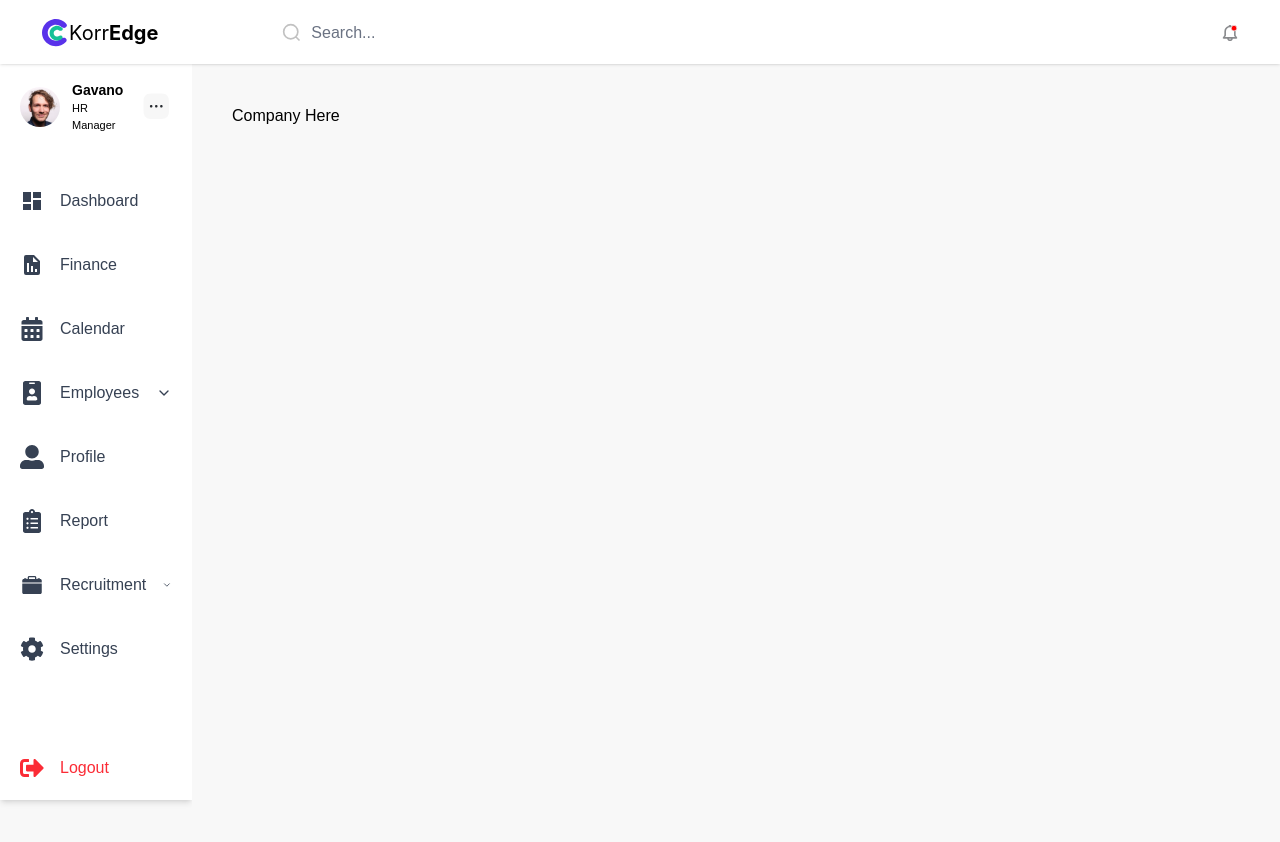
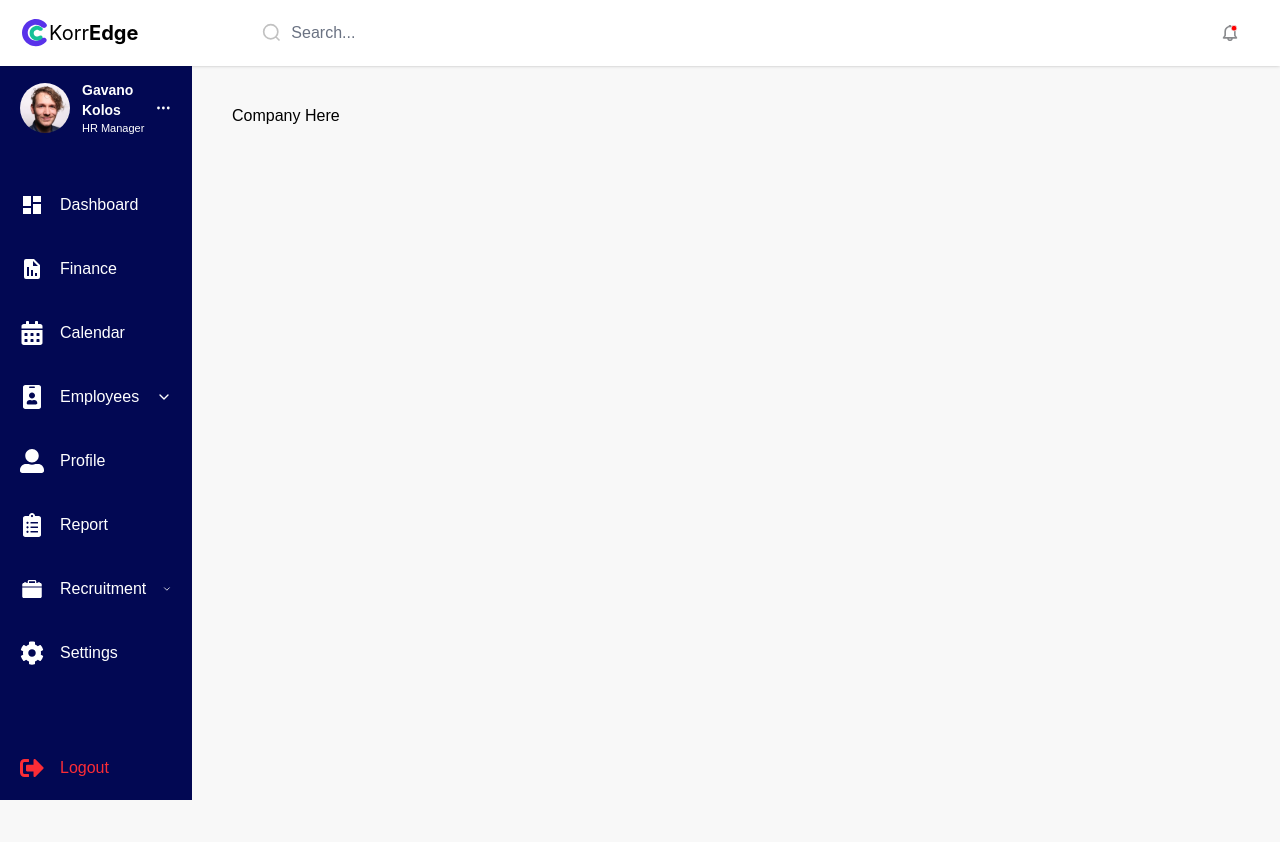
Before and after one commit to alameenbalogun/circleSoft, a Next.js app: page /company in a window 1280 px wide. Shown: the top 842 px of the page. After the commit the page ends 800 px from the top, so only its background shows below. Built offline with nearby package versions, Linux system fonts and the light colour scheme.

Commit message:
fixed layout structure

```diff
--- a/package.json
+++ b/package.json
@@ -9,6 +9,7 @@
     "lint": "next lint"
   },
   "dependencies": {
+    "@tanstack/react-query": "^5.76.0",
     "class-variance-authority": "^0.7.1",
     "clsx": "^2.1.1",
     "flowbite": "^3.1.2",
@@ -18,7 +19,8 @@
     "react-dom": "^19.0.0",
     "react-icons": "^5.5.0",
     "recharts": "^2.15.3",
-    "tailwind-merge": "^3.2.0"
+    "tailwind-merge": "^3.2.0",
+    "zustand": "^5.0.4"
   },
   "devDependencies": {
     "@eslint/eslintrc": "^3",
--- a/src/app/layout.js
+++ b/src/app/layout.js
@@ -13,8 +13,10 @@ export default function RootLayout({ children }) {
   return (
     <html lang="en">
       <body className="relative bg-[#f8f8f8] w-full overflow-hidden h-dvh">
-        <Header />
-        <div className="flex justify-normal items-start w-full !h-screen relative top-16">
+        <div className="fixed top-0 w-full !h-16 z-50">
+          <Header />
+        </div>
+        <div className="flex justify-normal items-start w-full !h-full relative !pt-16">
           <div className="h-full !max-w-[15%] !w-full !overflow-hidden">
             <SideBar />
           </div>
--- a/src/components/Header.js
+++ b/src/components/Header.js
@@ -1,6 +1,6 @@
 export default function Header() {
   return (
-    <div className="fixed top-0 w-screen grid grid-cols-[auto_1fr_auto] !h-16 items-center gap-28 p-3 !px-10 bg-white shadow-sm z-20">
+    <div className=" grid grid-cols-[auto_1fr_auto] items-center gap-28 p-3 pl-5 !pr-10 bg-white shadow-sm z-20">
       <div className="flex gap-1 items-center">
         <div className="flex justify-center items-center">
           <img src="./logo-1.svg" alt="Side Logo" className="" />
--- a/src/components/Sidebar.js
+++ b/src/components/Sidebar.js
@@ -2,13 +2,13 @@
 
 import Link from "next/link";
 import { usePathname } from "next/navigation";
-
 
 import { CiLogout } from "react-icons/ci";
 import { sidebarRoutes } from "./routes";
 import { useState } from "react";
 import { ChevronDown, ChevronUp } from "lucide-react";
 import Image from "next/image";
+import { HiOutlineDotsHorizontal } from "react-icons/hi";
 
 export default function SideBar() {
   const pathname = usePathname();
@@ -22,102 +22,26 @@ export default function SideBar() {
   };
 
   const linkClass = (path) =>
-    `flex items-center gap-4 py-8 px-5 xl:px-10 h-12 ${
+    `flex items-center gap-4 py-8 px-5 xl:px-10 h-12  ${
       pathname === path
-        ? "bg-black text-white"
-        : "hover:bg-[#5932EA] hover:text-white"
+        ? "bg-white !text-gray-900 shadow-md"
+        : "hover:bg-[#15c097] hover:text-white"
     }`;
 
   return (
-    <div className="top-[66px] shadow-md !h-[calc(100vh-64px)] bg-white flex flex-col overflow-y-auto">
-      <div className="flex gap-2 md:gap-5 xl:gap-12 px-2 md:px-5 xl:!px-5 p-4 mb-5 w-full">
+    <div className="top-[66px] shadow-md !h-[calc(100vh-64px)] !bg-gradient-to-t from-[#020853] to-[#020853] flex flex-col overflow-y-auto text-white">
+      <div className="flex items-center gap-2 md:gap-5 xl:gap-12 px-2 md:px-5 xl:!px-5 p-4 mb-5 w-full">
         <div className="flex gap-2 xl:!gap-3 items-center w-full">
-          <Image src="/gavano.svg" alt="Gavano Image" height={40} width={40} />
+          <Image src="/gavano.svg" alt="Gavano Image" height={50} width={50} />
           <div>
-            <h1 className="font-bold text-sm xl:text-base">Gavano</h1>
-            <p className="text-[10px] xl:text-[11px]">HR Manager</p>
+            <h1 className="font-bold text-sm xl:text-base">Gavano Kolos</h1>
+            <p className="text-[9px] xl:text-[11px]">HR Manager</p>
           </div>
         </div>
-        <Image src="/menu.svg" alt="Menu" height={40} width={40} />
+        <HiOutlineDotsHorizontal className="h-5 w-5 object-cover" />
       </div>
-
-      {/* <div className="flex flex-col justify-between h-full">
-        <ul className="mb-4 cursor-pointer">
-          {sidebarRoutes
-            .filter((route) => !route.isLogout)
-            .map((route, idx) =>
-              route.children ? (
-                <li key={idx} className="mt-1">
-                  <button
-                    onClick={() => toggleSection(route.section)}
-                    className={`${linkClass()} w-full flex justify-between items-center cursor-pointer`}
-                  >
-                    <div className="flex items-center gap-2 cursor-pointer">
-
-                      {route.children[0].icon}
-                      <p className="text-[16px]">{route.section}</p>
-                    </div>
-                    {openSections[route.section] ? (
-                      <ChevronUp className="w-4 h-4" />
-                    ) : (
-                      <ChevronDown className="w-4 h-4" />
-                    )}
-                  </button>
-
-
-                  <ul
-                    className={` overflow-hidden transition-all duration-300 bg-gray-100 ${
-                      openSections[route.section] ? "max-h-[500px]" : "max-h-0"
-                    }`}
-                  >
-                    {route.children.map((child, cIdx) => (
-                      <li key={cIdx}>
-                        <Link
-                          href={child.path}
-                          className={`${linkClass(child.path)} pl-10`}
-                        >
-                          {child.icon}
-                          <p className="text-base">{child.title}</p>
-                        </Link>
-                      </li>
-                    ))}
-                  </ul>
-                </li>
-              ) : (
-                <li key={idx}>
-                  <Link
-                    href={route.path}
-                    className={linkClass(route.path, route.isLogout)}
-                  >
-                    {route.icon}
-                    <p className="text-[16px]">{route.title}</p>
-                  </Link>
-                </li>
-              )
-            )}
-        </ul>
-
-
-        <div className="text-red-500">
-          {sidebarRoutes
-            .filter((route) => route.isLogout)
-            .map((logoutRoute, idx) => (
-              <Link
-                href={logoutRoute.path}
-                key={idx}
-                className={`${linkClass(
-                  logoutRoute.path,
-                  true
-                )} hover:bg-red-500 hover:text-white`}
-              >
-                {logoutRoute.icon}
-                <p className="text-[16px]">{logoutRoute.title}</p>
-              </Link>
-            ))}
-        </div>
-      </div> */}
       <div className="flex flex-col justify-between h-full">
-        <ul className="mb-4 cursor-pointer font-medium text-gray-700">
+        <ul className="mb-4 cursor-pointer font-medium text-white">
           {sidebarRoutes
             .filter((route) => !route.isLogout)
             .map((route, idx) =>
@@ -146,14 +70,14 @@ export default function SideBar() {
                     }`}
                   >
                     {/* Vertical connecting line */}
-                    <div className="absolute left-7 top-0 bottom-0 w-px bg-gray-400"></div>
+                    <div className="absolute left-7 top-0 bottom-0 w-px bg-white"></div>
 
                     {/* Children list */}
-                    <ul className="bg-zinc-50">
+                    <ul className="!bg-gradient-to-t from-[#020853] to-[#020853]">
                       {route.children.map((child, cIdx) => (
                         <li key={cIdx} className="relative pl-7">
                           {/* Horizontal connecting line */}
-                          <div className="absolute left-7 top-8 w-3 h-px bg-gray-400"></div>
+                          <div className="absolute left-7 top-8 w-3 h-px bg-white"></div>
 
                           <Link
                             href={child.path}
```
Also changed, not shown: 1 other file (tests, documents, lock files or other folders).
